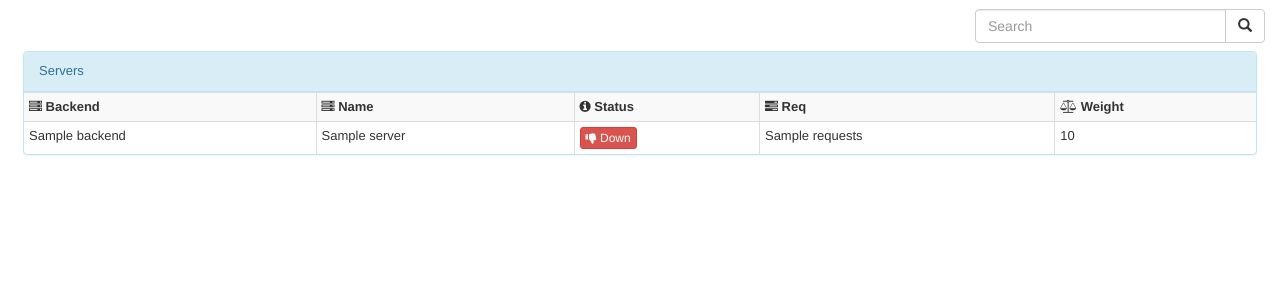
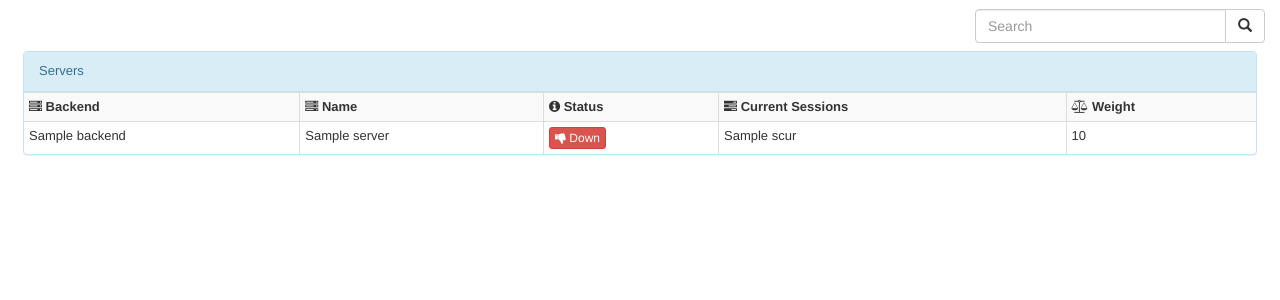
Before and after one commit to digmunhoz/haproxy-interface, a Flask app: template src/web/templates/servers.html in a window 1280 px wide. Shown: the part 51-351 px from the top of the page. Run offline with Flask 2, Linux system fonts and the light colour scheme; the template is opened without the code that fills it: most values are stand-ins (such as "Sample title", 1, 10 or a date in 2020); some libraries are stand-ins or nearby versions.

Commit message:
New statistics on pages

```diff
--- a/src/web/templates/servers.html
+++ b/src/web/templates/servers.html
@@ -30,7 +30,7 @@
     <nav class="navbar navbar-inverse navbar-fixed-top">
       <div class="container-fluid">
         <div class="navbar-header">
-          <a class="navbar-brand" href="/home"><i class="fa fa-server"></i> HAProxy Interface</a>
+          <a class="navbar-brand" href="/dashboard"><i class="fa fa-server"></i> HAProxy Interface</a>
         </div>
         <ul class="nav navbar-nav">
           <li><a href="/dashboard"><i class="fa fa-dashboard fa-lg"></i> Dashboard</a></li>
@@ -75,7 +75,7 @@
                         <th><i class="fa fa-server"></i> Backend</th>
                         <th><i class="fa fa-server"></i> Name</th>
                         <th><i class="fa fa-info-circle"></i> Status</th>
-                        <th><i class="fa fa-tasks"></i> Req</th>
+                        <th><i class="fa fa-tasks"></i> Current Sessions</th>
                         <th><i class="fa fa-balance-scale"></i> Weight</th>
                       </tr>
                       {% for server in servers %}
@@ -88,7 +88,7 @@
                             {% else %}
                               <button type="button" class="btn btn-danger btn-xs"><i class="fa fa-thumbs-down"></i> Down</button></td>
                             {% endif %}
-                          <td>{{ server.requests }}</td>
+                          <td>{{ server.scur }}</td>
                           <td>{{ server.weight }}</td>
                         </tr>
                       {% endfor %}
```
Also changed, not shown: src/web/templates/dashboard.html (+7 -5 lines), 1 other file.
